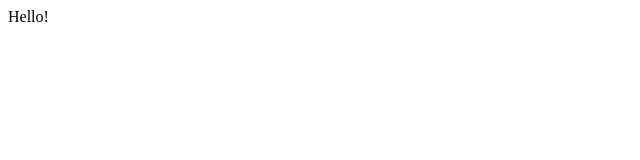
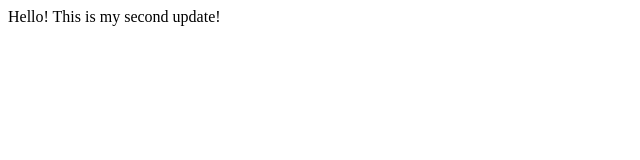
Before and after one commit to HawaBakari/assignment1, a plain HTML site: page index.html in a window 1280 px wide. Shown: the whole page, without its empty margins (0-640 px from the left). Drawn offline with Linux system fonts and the light colour scheme.

Commit message:
Second Update, more to come

```diff
--- a/index.html
+++ b/index.html
@@ -1,3 +1,3 @@
 <html>
-Hello!
+Hello! This is my second update!
 </html>
```
